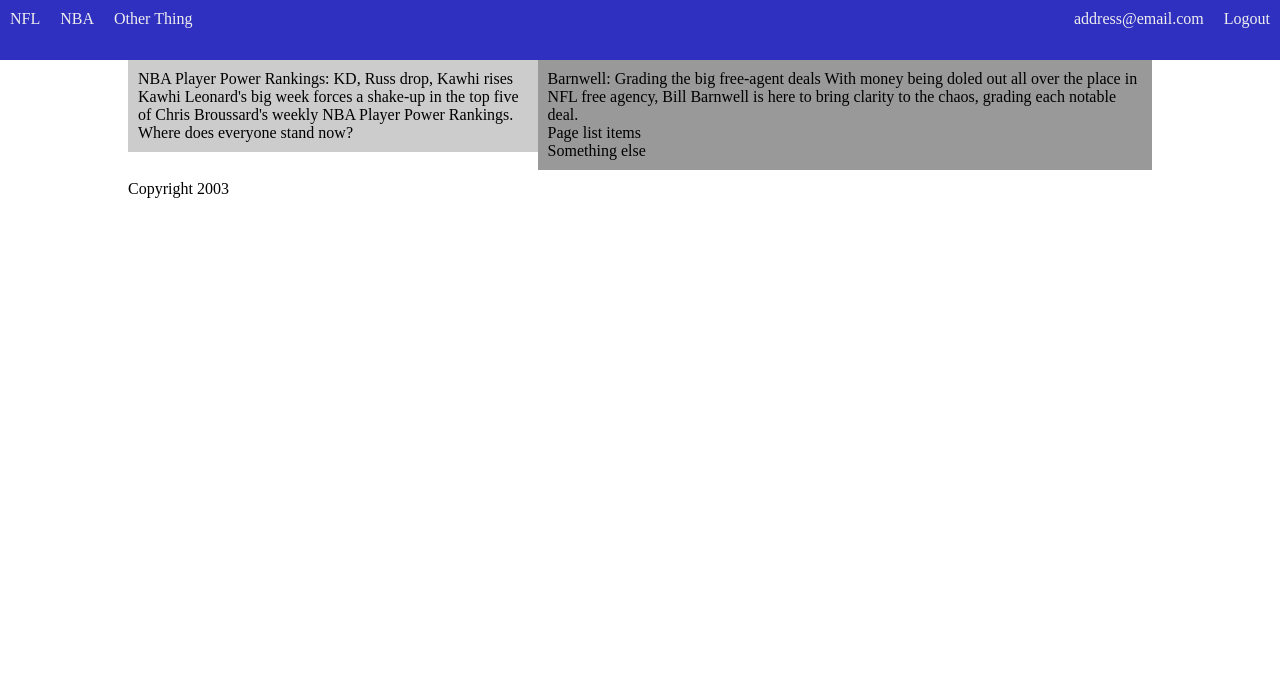
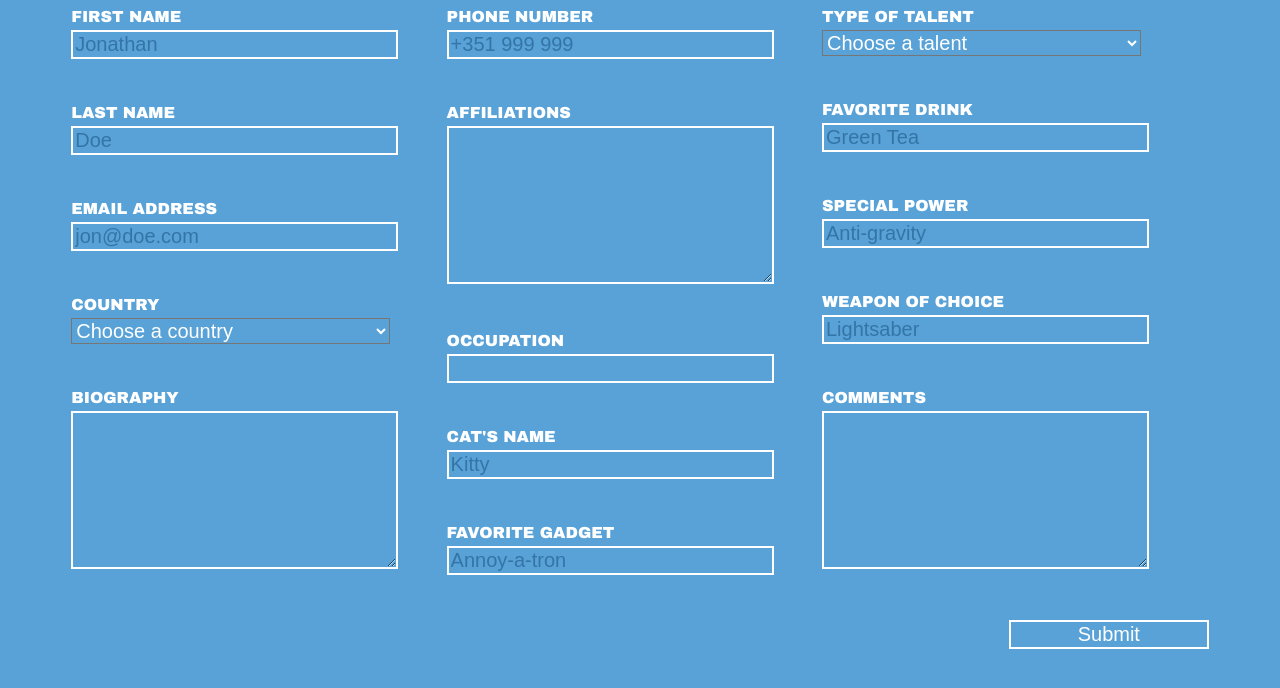
Before and after one commit to ac-perkins/day3-hw, a plain HTML site: page index.html in a window 1280 px wide. Drawn offline with Linux system fonts and the light colour scheme.

Commit message:
Adding 'correct' index.html

```diff
--- a/index.html
+++ b/index.html
@@ -2,96 +2,152 @@
 <html>
   <head>
     <meta charset="utf-8">
-    <title>ESPN 8</title>
+    <title>Responsive Form Design</title>
     <style type="text/css">
-      * {
-        margin: 0;
-        padding: 0;
+      body {
+        background-color: #58A2D8;
       }
 
-      nav {
-        background-color: #3030c0;
-        color: #eeeeee;
-        height: 60px;
+      .container {
+        margin: 0 auto;
+        width: 90%;
       }
 
-      .right-nav {
-        float: right;
+      div div{
+        float: left;
+        width: 33%;
+        margin: 0;
       }
 
-      li {
-        list-style: none;
+      form {
+        color: white;
+        font-family: "Arial Black";
+        font-size: 16px;
       }
 
-      nav li {
-        float: left;
-        padding: 10px;
+      label {
+        text-align: left;
+        color: red;
+        margin-top: 40px;
+      }
+      input {
+        background-color: #58A2D8;
+        color: #fff;
+        border: 2px solid white;
+        width: 85%;
+        max-width: 350px;
+        font-size: 20px;
+        margin: 5px 0 45px;
       }
 
-
-      .left, .right {
-        box-sizing: border-box;
-        padding: 10px;
-      }
-      .left {
-        background-color: #cccccc;
-        float: left;
-        width: 40%;
-      }
-      .right {
-        background-color: #999999;
-        float: right;
-        width: 60%;
+      input:focus {
+        outline:none;
+        border-color:#26699A;
       }
 
-      /*.clearfix {
+      select {
+        background-color: #58A2D8;
+        color: #fff;
+        width: 85%;
+        max-width: 350px;
+        font-size: 20px;
+        margin: 5px 0 45px;
+      }
+
+      textarea {
+        background-color: #58A2D8;
+        color: #fff;
+        border: 2px solid white;
+        width: 85%;
+        max-width: 350px;
+        height: 150px;
+        font-size: 20px;
+        margin: 5px 0 45px;
+      }
+
+      textarea:focus {
+        outline:none;
+        border-color:#26699A;
+      }
+
+      .left-column {
+        width: 33%;
+        min-width: 350px;
+      }
+
+      .middle-column {
+        width: 33%;
+        min-width: 350px;
+      }
+
+      .right-column {
+        width: 33%;
+        min-width: 350px;
+      }
+
+      .submit {
+        float:right;
         clear: both;
-      }*/
-
-      .container {
-        width: 80%;
+        width: 200px;
         margin: 0 auto;
       }
 
-      footer {
-        padding-top: 10px;
-        clear: both;
+      input::-webkit-input-placeholder {
+        color: #3575A6;
       }
     </style>
   </head>
   <body>
-    <nav>
-      <ul>
-          <li>NFL</li>
-          <li>NBA</li>
-          <li>Other Thing</li>
-      </ul>
-
-      <ul class="right-nav">
-          <li>address@email.com</li>
-          <li>Logout</li>
-        </ul>
-
-        <div class="clearfix"></div>
-      </nav>
-
+    <form method="POST" action="http://requestb.in/t2sla8t2">
       <div class="container">
-          <div class="left">
-            <p>NBA Player Power Rankings: KD, Russ drop, Kawhi rises
-Kawhi Leonard's big week forces a shake-up in the top five of Chris Broussard's weekly NBA Player Power Rankings. Where does everyone stand now?</p>
-          </div>
-          <div class="right">
-            <p>Barnwell: Grading the big free-agent deals
-With money being doled out all over the place in NFL free agency, Bill Barnwell is here to bring clarity to the chaos, grading each notable deal.</p>
-            <ul>
-              <li>Page list items</li>
-              <li>Something else</li>
-            </ul>
-
-          </div>
-          <footer>
-            Copyright 2003
-          </footer>
+        <div class="left-column">
+          FIRST NAME<br>
+          <input type="text" name="first-name" placeholder="Jonathan">
+          LAST NAME<br>
+          <input type="text" name="last-name" placeholder="Doe">
+          EMAIL ADDRESS<br>
+          <input type="text" name="email" placeholder="jon@doe.com">
+          COUNTRY<br>
+          <select name="country">
+            <option value="choose-country" selected>Choose a country</option>
+            <option value="france">France</option>
+            <option value="italy">Italy</option>
+            <option value="portugal">Portugal</option>
+          </select>
+          BIOGRAPHY<br>
+          <textarea type="text" name="bio"></textarea>
         </div>
+        <div class="middle-column">
+          PHONE NUMBER<br>
+          <input type="text" name="phonenumber" placeholder="+351 999 999">
+          AFFILIATIONS<br>
+          <textarea type="text" name="affiliations"></textarea>
+          OCCUPATION<br>
+          <input type="text" name="occupation">
+          CAT'S NAME<br>
+          <input type="text" name="catname" placeholder="Kitty">
+          FAVORITE GADGET<br>
+          <input type="text" name="favgadget" placeholder="Annoy-a-tron">
+        </div>
+        <div class="right-column">
+          TYPE OF TALENT<br>
+            <select name="talent">
+              <option value="choose-talent" selected>Choose a talent</option>
+              <option value="juggling">Juggling</option>
+              <option value="knife-throwing">Knife throwing</option>
+              <option value="fire-eating">Fire eating</option>
+            </select>
+          FAVORITE DRINK<br>
+          <input type="text" name="favdrink" placeholder="Green Tea">
+          SPECIAL POWER<br>
+          <input type="text" name="specialpower" placeholder="Anti-gravity">
+          WEAPON OF CHOICE<br>
+          <input type="text" name="weapon" placeholder="Lightsaber">
+          COMMENTS<br>
+          <textarea type="text" name="comments"></textarea>
+        </div>
+        <input class="submit" type="submit" value="Submit">
+      </div>
+    </form>
   </body>
 </html>
```
